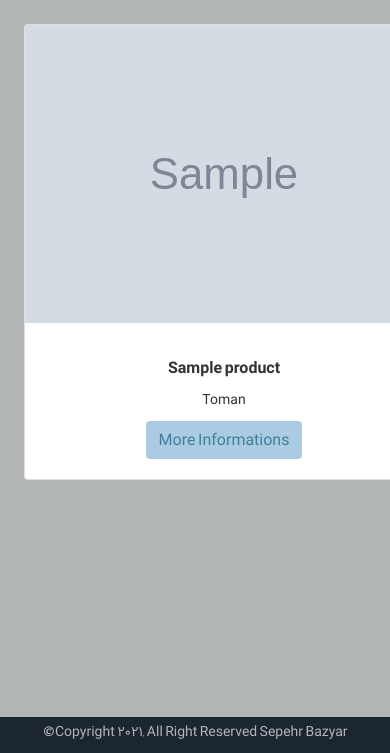
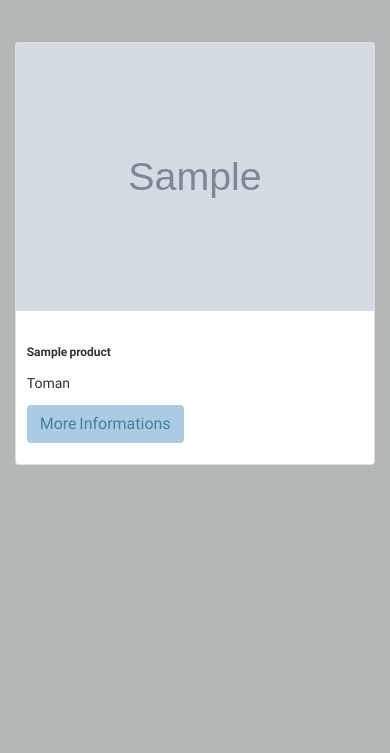
Before and after one commit to SepehrBazyar/Shopping, a Django app: page /product/ in a window 390 px wide; the page is wider, and only the part inside the window is pictured. Shown: the part 91-844 px from the top of that part. Run offline with Django 3.2, Linux system fonts and the light colour scheme; tables that the repository leaves empty hold one stand-in row (values such as "Sample post"); grey boxes marked "Sample" are stand-in pictures; some libraries are stand-ins or nearby versions; some web fonts are replaced.

Commit message:
fixed the responsive card for show product list

```diff
--- a/product/views.py
+++ b/product/views.py
@@ -7,7 +7,7 @@ from .models import *
 # Create your views here.
 class ProductsListView(generic.ListView):
     """
-
+    Generic Class Based View for Show List of All Active Products Item
     """
 
     model = Product
@@ -17,7 +17,7 @@ class ProductsListView(generic.ListView):
 
 class ProductDetailView(generic.DetailView):
     """
-
+    Generic Class Based View for Show Detail of a Product Item
     """
 
     model = Product
--- a/templates/base.html
+++ b/templates/base.html
@@ -56,6 +56,9 @@
         color: #1B2631;
         background-color: #1B2631;
       }
+
+      {% block extra_style %}{% endblock %}
+
     </style>
 
     <!-- Extra Head & Style Css -->
@@ -65,7 +68,7 @@
 <body>
 
 <!-- NavBar -->
-<nav class="navbar sticky-top navbar-expand-lg bg-dark" id="navmenubar">
+<nav class="navbar sticky-top navbar-expand-lg bg-dark mb-4" id="navmenubar">
   <div class="container">
     <h1 style="color: #1E8449; font-size: 2rem; padding-top: 0.5rem;">
       <a href="#" class="sabz"><i class="gb gb_shopping_cart"></i></a>
@@ -104,11 +107,11 @@
 {% block body %}{% endblock %}
 
 <!-- Footer -->
-<div style="position: fixed; left: 0; bottom: 0; width: 100%; background-color: #1B2631; color: #B3B6B7; text-align: center;">
+{% comment %} <div style="position: fixed; left: 0; bottom: 0; width: 100%; background-color: #1B2631; color: #B3B6B7; text-align: center;">
   <center>
     <p><b style="font-size: 1.25rem;">©</b> {% trans "Copyright 2021, All Right Reserved Sepehr Bazyar" %}</p>
   </center>
-</div>
+</div> {% endcomment %}
 
 <!-- JS Plugins -->
 <script src="{% static 'shared/js/jquery.slim.min.js' %}"></script>
--- a/templates/product/product_detail.html
+++ b/templates/product/product_detail.html
@@ -4,7 +4,7 @@
 {% block title %}{% trans "Products" %}{% endblock %}
 
 {% block body %}
-    <div class="card my-4 mx-4" style="width:400px">
+    <div class="card mx-4" style="width: 25%">
         <img class="card-img-top" src="/media/{{ product.image }}" alt="{{ product.title_en}}" style="width:100%">
         <div class="card-body" style="text-align:center;">
             <h2 class="card-title">{{ product.title }}</h4>
--- a/templates/product/product_list.html
+++ b/templates/product/product_list.html
@@ -3,9 +3,57 @@
 
 {% block title %}{% trans "Products" %}{% endblock %}
 
+{% block extra_style %}
+    .card{
+        margin: 5% 0%;
+    }
+
+    .card-body{
+        margin: 0% 0% 0% 3%;
+        padding: 6% 0%;
+    }
+{% endblock %}
+
 {% block body %}
-    {% for product in products %}
-        <div class="card my-4 mx-4" style="width:400px">
+<div class="container-fluid">
+    <!-- Card deck -->
+    <div class="card-deck row">
+        {% for product in products %}
+            <div class="col-12 col-md-6 col-lg-3">
+                <!-- Card -->
+                <div class="card mb-4">
+                    <!--Card image-->
+                    <div class="view overlay">
+                        <img class="card-img-top" src="/media/{{ product.image }}" alt="{{ product.title_en}}">
+                        <a href="#!">
+                            <div class="mask rgba-white-slight"></div>
+                        </a>
+                    </div>
+
+                    <!--Card content-->
+                    <div class="card-body">
+                        <!--Title-->
+                        <h4 class="card-title">{{ product.title }}</h4>
+                        <!--Text-->
+                        <p class="card-text">
+                            {% if product.check_discount %}
+                                <del style="color: tomato;">({{ product.readable_price }})</del>
+                            {% endif %}
+                            <strong>{{ product.readable_final_price }}</strong> {% trans "Toman" %}
+                        </p>
+                        <!-- Provides extra visual weight and identifies the primary action in a set of buttons -->
+                        <a href="{% url 'product:details' product.slug %}" class="btn" style="background-color: #A9CCE3;">
+                            {% trans "More Informations" %}
+                        </a>
+                    </div>
+                </div>
+            </div>
+        {% endfor %}
+    </div>
+</div>
+
+    {% comment %} {% for product in products %}
+        <div class="card mx-4" style="width: 25%;">
             <img class="card-img-top" src="/media/{{ product.image }}" alt="{{ product.title_en}}" style="width:100%">
             <div class="card-body" style="text-align:center;">
                 <h2 class="card-title">{{ product.title }}</h4>
@@ -20,5 +68,6 @@
                 </a>
             </div>
         </div>
-    {% endfor %}
+        <br>
+    {% endfor %} {% endcomment %}
 {% endblock %}
```
Also changed, not shown: product/tests/test_product.py (+13 -0 lines).
